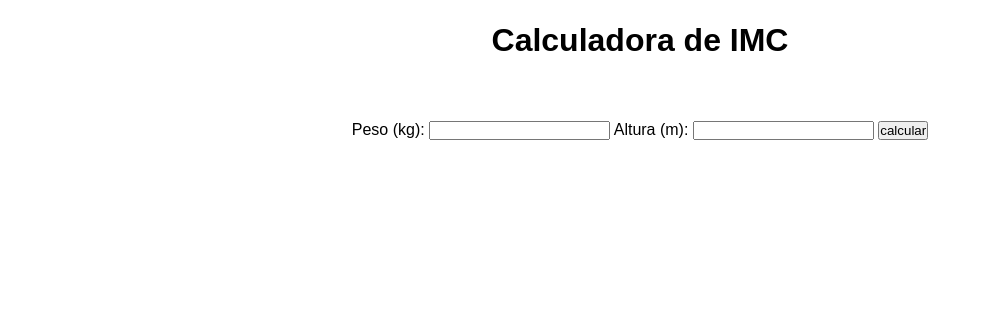
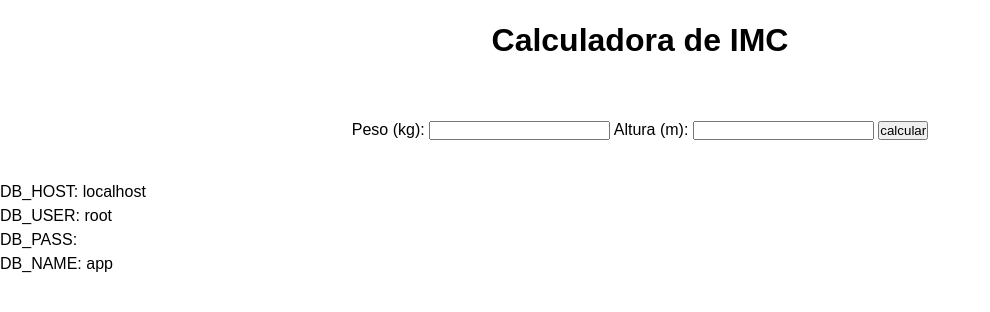
Before and after one commit to depresionTropical/web-programming, a PHP site: page / in a window 1280 px wide. Shown: the top 312 px of the page, without its empty margins (0-990 px from the left). Run offline with PHP 8.4, Linux system fonts and the light colour scheme.

Commit message:
Add .env file and update index.php with database configuration

```diff
--- a/15-abr-30/index.php
+++ b/15-abr-30/index.php
@@ -19,5 +19,18 @@
     </form>
     </div>
   </div>
+  <?php
+  $env = parse_ini_file('.env');
+  $DB_HOST = $env['DB_HOST'];
+  $DB_USER = $env['DB_USER'];
+  $DB_PASS = $env['DB_PASS'];
+  $DB_NAME = $env['DB_NAME'];
+
+  echo "DB_HOST: $DB_HOST <br>";
+  echo "DB_USER: $DB_USER <br>";
+  echo "DB_PASS: $DB_PASS <br>";
+  echo "DB_NAME: $DB_NAME <br>";
+
+  ?>
 </body>
 </html>
```
Also changed, not shown: 1 other file.
